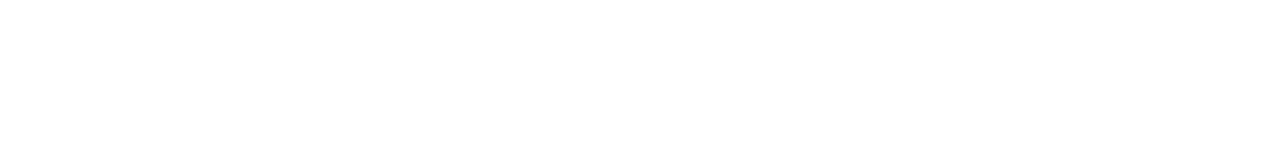
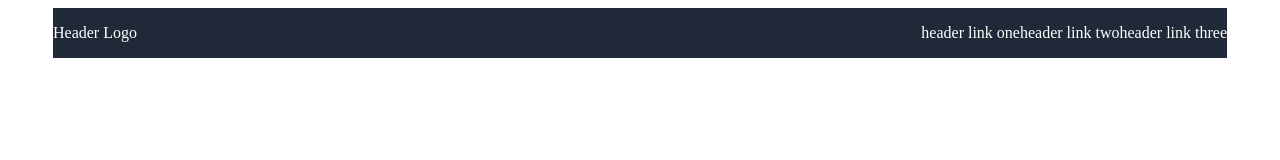
Before and after one commit to Raphael-Cruzado/odin-repos, a plain HTML site: page landing-page/index.html in a window 1280 px wide. Drawn offline with Linux system fonts and the light colour scheme.

Commit message:
working on the header

```diff
--- a/landing-page/index.html
+++ b/landing-page/index.html
@@ -3,10 +3,31 @@
 <head>
     <meta charset="UTF-8">
     <meta name="viewport" content="width=device-width, initial-scale=1.0">
-    <title>Document</title>
+    <title>Odin Landing Page</title>
+    <link rel="stylesheet" href="./styles.css">
 </head>
-<title>odin-landing-page</title>
 <body>
+    <div class="header">
+        <div class="header-content">
+            <div class="left-logo">Header Logo</div>
+            <div class="right-links">
+                <ul>
+                    <li>header link one</li>
+                    <li>header link two</li>
+                    <li>header link three</li>
+                </ul>
+            </div>
+        </div>
+    </div>
+    <div class="landing-page">
+        <div class="content-container">
+            <div class="hero"></div>
+            <div class="row-2"></div>
+            <div class="row-3"></div>
+            <div class="row-4"></div>
+        </div>
 
+    </div>
+    <div class="footer"></div>
 </body>
 </html>
--- /dev/null
+++ b/landing-page/styles.css
@@ -0,0 +1,29 @@
+
+body {
+    padding: 0 45px 0 45px;
+}
+
+.header, .hero {
+    background-color: #1f2937;
+    color: white;
+}
+
+.header {
+    display: flex;
+    align-items: center;
+    width: 100%;
+    height: 50px;
+}
+
+.header-content {
+    display: flex;
+    justify-content: space-between;
+    width: 100%;
+}
+
+.right-links ul {
+    display: flex;
+    list-style-type: none;
+    margin: 0;
+    padding: 0;
+}
```
Also changed, not shown: landing-page/style.css (deleted).
